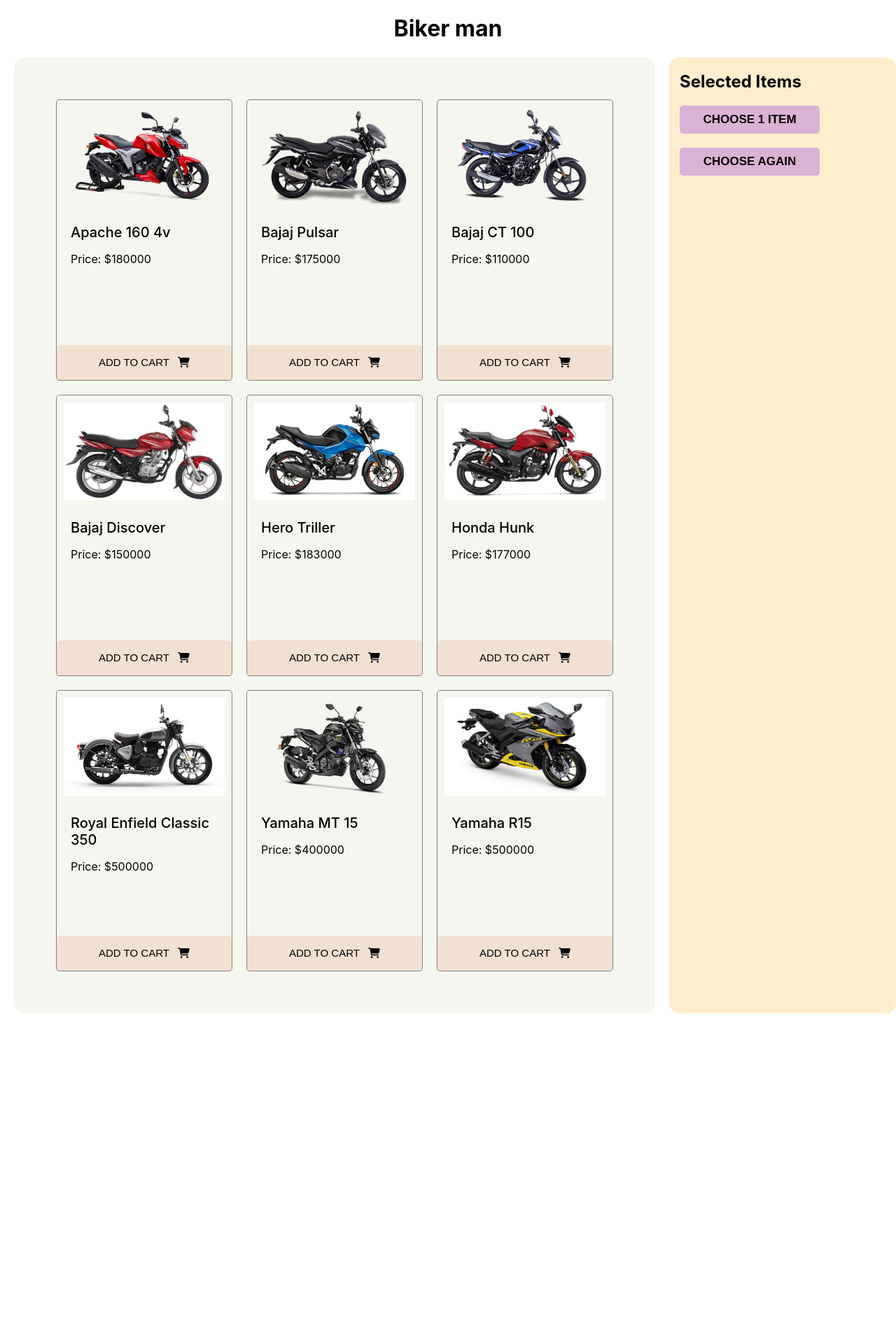
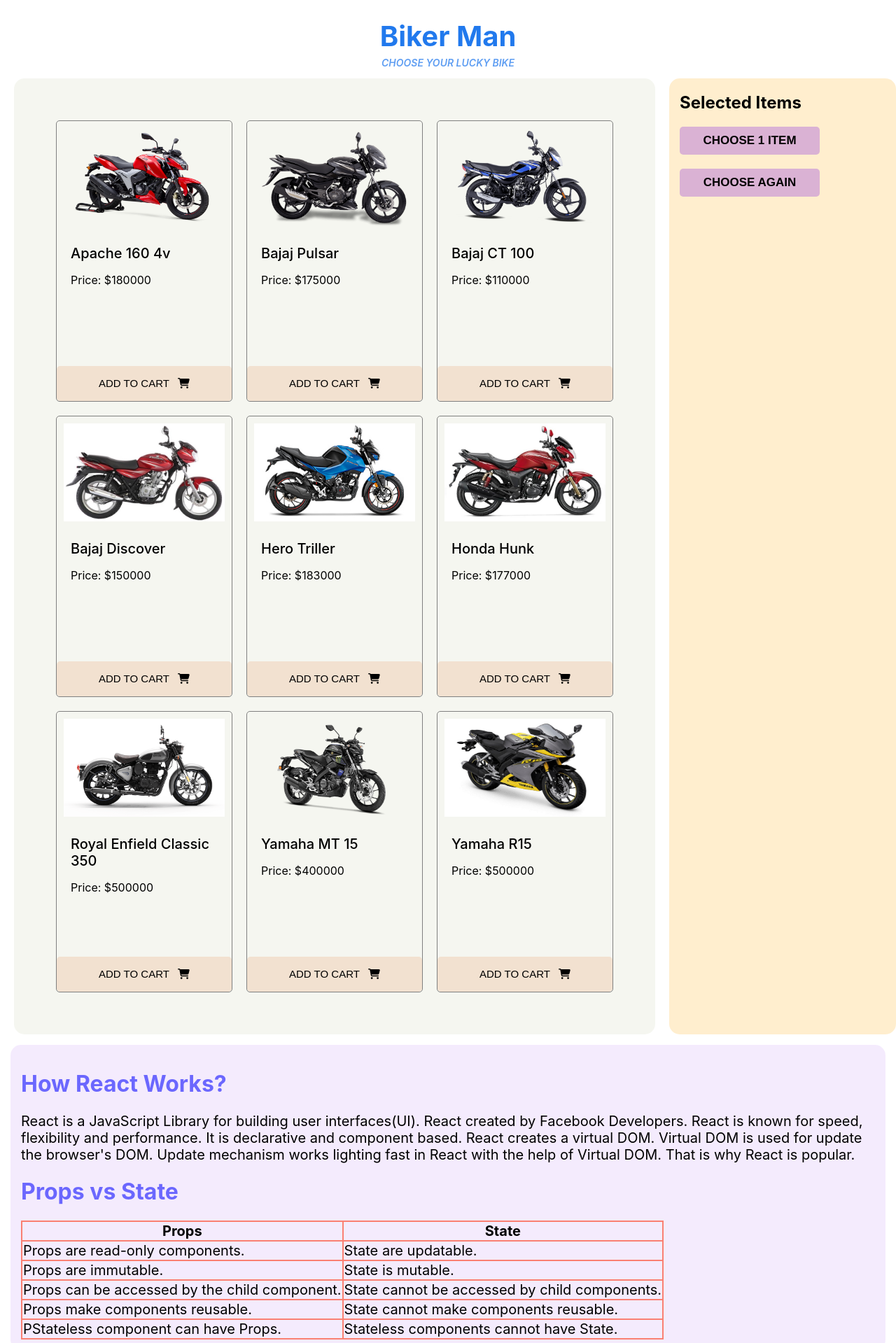
Before and after one commit to salsadsid/biker-man, a React (Create React App) app: page / in a window 1280 px wide. Shown: the top 1919 px of the page at 70% size. Before the commit the page ends 1448 px from the top, so only its background shows below. Built offline with nearby package versions, Linux system fonts and the light colour scheme.

Commit message:
question-answer added

```diff
--- a/src/App.js
+++ b/src/App.js
@@ -2,12 +2,14 @@
 import './App.css';
 import Header from './components/Header/Header';
 import Shop from './components/Shop/Shop';
+import Question from './components/Question/Question';
 
 function App() {
   return (
     <div>
       <Header></Header>
       <Shop></Shop>
+      <Question></Question>
     </div>
   );
 }
--- a/src/components/Header/Header.css
+++ b/src/components/Header/Header.css
@@ -1,3 +1,16 @@
 .header{
+    margin: 0;
     text-align: center;
+    color: rgba(13, 109, 235, 0.918);
+    font-size: 20px;
 }
+.title{
+    margin-bottom: 5px;
+}
+.sub-title{
+    margin-top: 0px;
+    font-style: italic;
+    font-size: 14px;
+    font-weight: 600;
+    color: rgba(13, 109, 235, 0.664);
+}
--- a/src/components/Header/Header.js
+++ b/src/components/Header/Header.js
@@ -2,8 +2,9 @@
 import './Header.css'
 const Header = () => {
     return (
-        <div >
-            <h1 className='header'>Biker man</h1>
+        <div className='header'>
+            <h1 className='title'>Biker Man</h1>
+            <p className='sub-title'>CHOOSE YOUR LUCKY BIKE</p>
         </div>
     );
 };
--- /dev/null
+++ b/src/components/Question/Question.css
@@ -0,0 +1,17 @@
+.question-answer{
+    margin: 15px;
+    background-color: rgba(137, 43, 226, 0.096);
+    border-radius: 15px;
+    padding: 15px;
+}
+.question{
+    color: rgba(0, 0, 255, 0.562);
+}
+.question-answer p{
+    font-size: 20px;
+}
+.question-answer table,.question-answer table tr,.question-answer table tr th,.question-answer table tr td{
+    border: 2px solid salmon;
+    border-collapse: collapse;
+    font-size: 20px;
+}
--- /dev/null
+++ b/src/components/Question/Question.js
@@ -0,0 +1,39 @@
+import React from 'react';
+import './Question.css'
+const Question = () => {
+    return (
+        <div className='question-answer'>
+            <h1 className='question'>How React Works?</h1>
+            <p>React is a JavaScript Library for building user interfaces(UI). React created by Facebook Developers. React is known for speed, flexibility and performance. It is declarative and component based. React creates a virtual DOM. Virtual DOM is used for update the browser's DOM. Update mechanism works lighting fast in React with the help of Virtual DOM. That is why React is popular.</p>
+            <h1 className='question'>Props vs State</h1>
+            <table>
+                <tr>
+                    <th>Props</th>
+                    <th>State</th>
+                </tr>
+                <tr>
+                    <td>Props are read-only components.</td>
+                    <td>State are updatable.</td>
+                </tr>
+                <tr>
+                    <td>Props are immutable.</td>
+                    <td>State is mutable.</td>
+                </tr>
+                <tr>
+                    <td>Props can be accessed by the child component.</td>
+                    <td>State cannot be accessed by child components.</td>
+                </tr>
+                <tr>
+                    <td>Props make components reusable.</td>
+                    <td>State cannot make components reusable.</td>
+                </tr>
+                <tr>
+                    <td>PStateless component can have Props.</td>
+                    <td>Stateless components cannot have State.</td>
+                </tr>
+            </table>
+        </div>
+    );
+};
+
+export default Question; <h1>How React Works?</h1>
--- a/src/components/Shop/Shop.css
+++ b/src/components/Shop/Shop.css
@@ -35,4 +35,7 @@
         padding: 0px;
         padding-top: 20px;
     }
+    .cart-container{
+        margin: 20px;
+    }
 }
```
